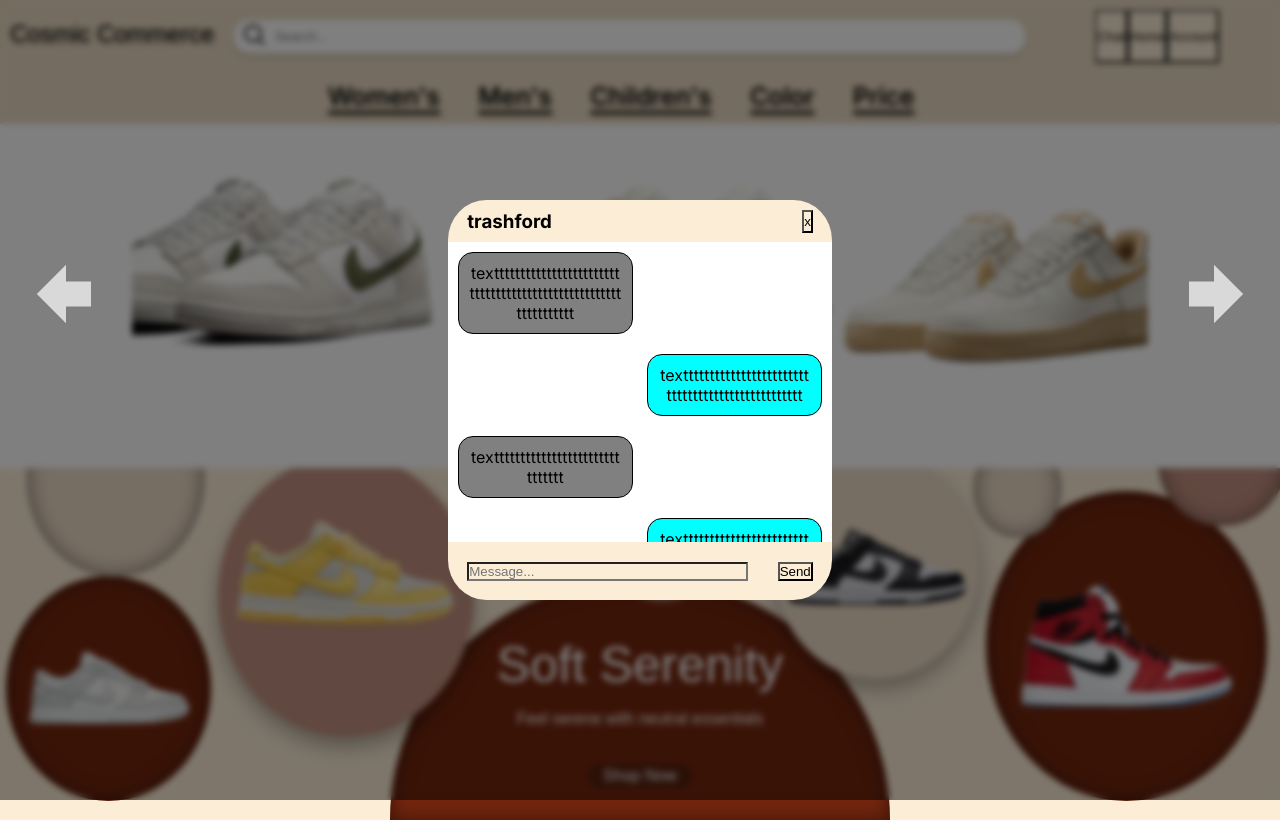
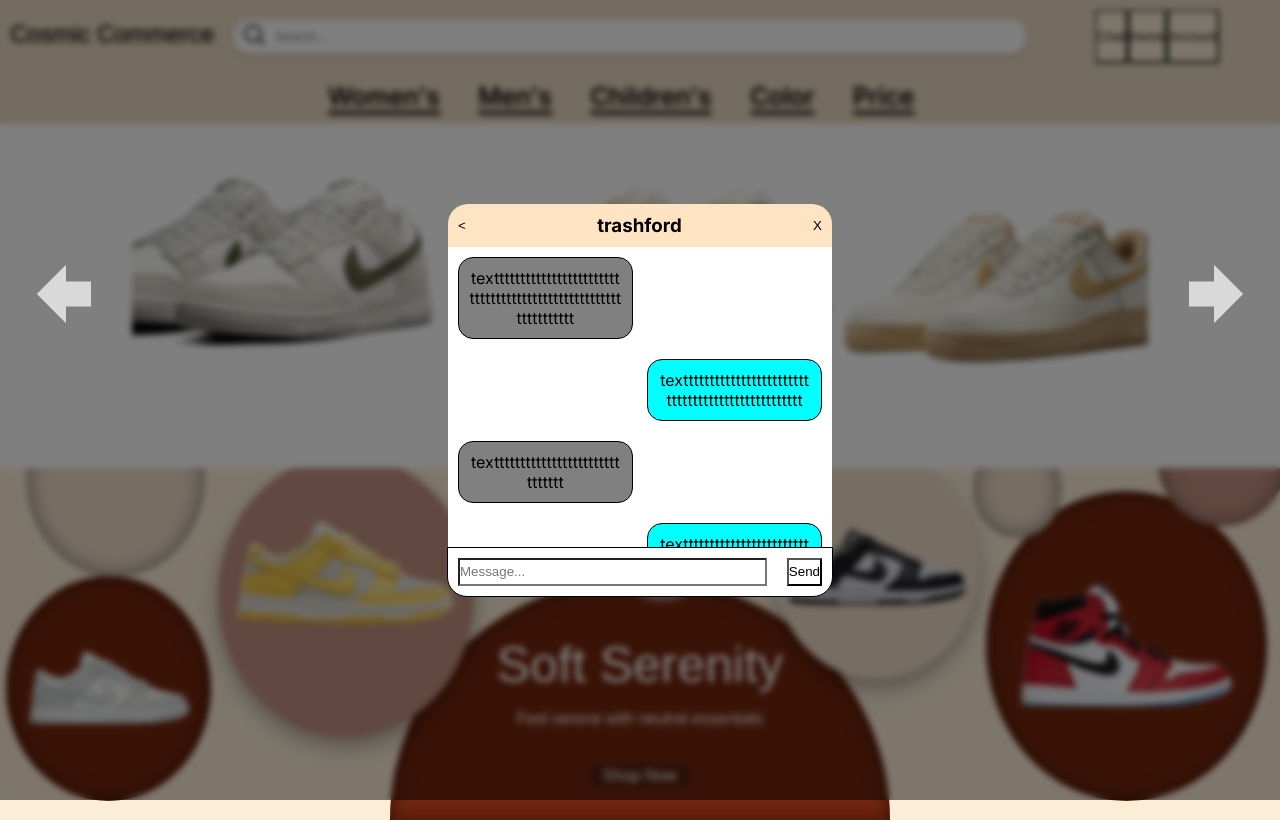
Before and after one commit to GenerelSchwerz/3030-final-project, a Next.js app: page / in a window 1280 px wide. Built offline with nearby package versions, Linux system fonts and the light colour scheme.

Commit message:
messagebox css

```diff
--- a/src/app/components/chatBox/ChatBox.css
+++ b/src/app/components/chatBox/ChatBox.css
@@ -1,5 +1,6 @@
 .chatbox * {
 	text-align: center;
+	background-color: white;
 }
 
 .chatbox_container {
@@ -15,27 +16,38 @@
 }
 
 .chatbox {
+	background-color: rgb(0, 0, 0, 0);
 	height: 50%;
 	width: 30%;
 	display: flex;
 	flex-direction: column;
-	justify-content: space-evenly;
+	justify-content: center;
 	align-items: center;
 	margin: auto;
-	border-radius: 10%;
+	border-radius: 20px;
 }
 
 .chatbox_heading {
+	background-color: bisque;
+	width: 100%;
+	border-top-left-radius: 20px;
+	border-top-right-radius: 20px;
 	display: flex;
-	flex-wrap: nowrap;
 	justify-content: space-between;
-	width: 90%;
+}
+
+.chatbox_heading * {
+	margin: 10px;
+	background-color: bisque;
+}
+
+.chatbox_heading input {
+	border: none;
 }
 
 .chatbox_textContainer {
 	height: 75%;
 	width: 100%;
-	background-color: white;
 	display: flex;
 	flex-direction: column;
 	justify-content: space-between;
@@ -73,10 +85,17 @@
 }
 
 .chatbox_buttonContainer {
-	width: 90%;
-	margin: 10px 10px;
+	width: 100%;
+	height: 12%;
 	display: flex;
 	justify-content: space-between;
+	border: solid 1px black;
+	border-bottom-left-radius: 20px;
+	border-bottom-right-radius: 20px;
+}
+
+.chatbox_buttonContainer * {
+	margin: 10px;
 }
 
 .chatbox_searchBar {
--- a/src/app/components/chatBox/ChatBox.js
+++ b/src/app/components/chatBox/ChatBox.js
@@ -45,8 +45,9 @@ export default function ChatBox() {
 		<div className="chatbox_container">
 			<div className="chatbox">
 				<div className="chatbox_heading">
+					<input className="chatbox_exitButton" type="button" value={"<"}/>
 					<h3>trashford</h3>
-					<input className="chatbox_exitButton" type="button" value={"x"}/>
+					<input className="chatbox_exitButton" type="button" value={"X"}/>
 				</div>
 				<div className="chatbox_textContainer">
 					{
```
